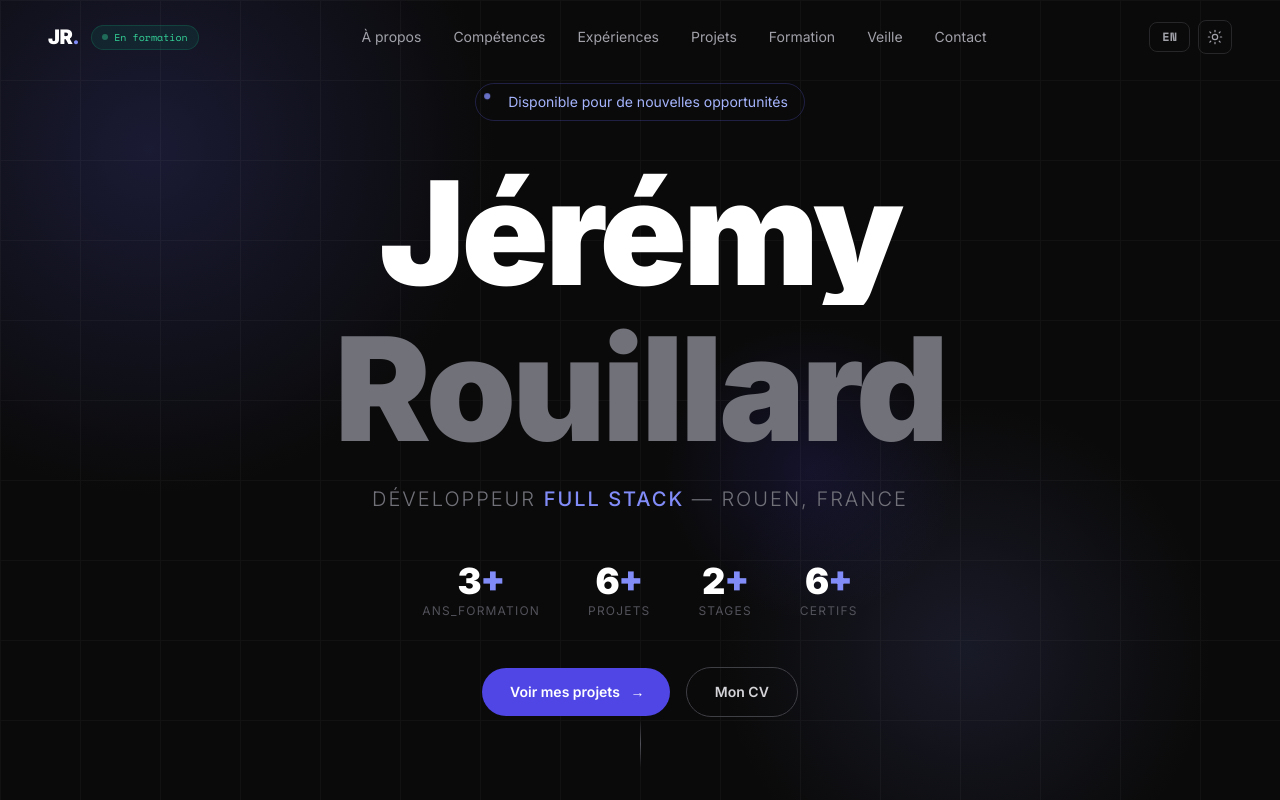
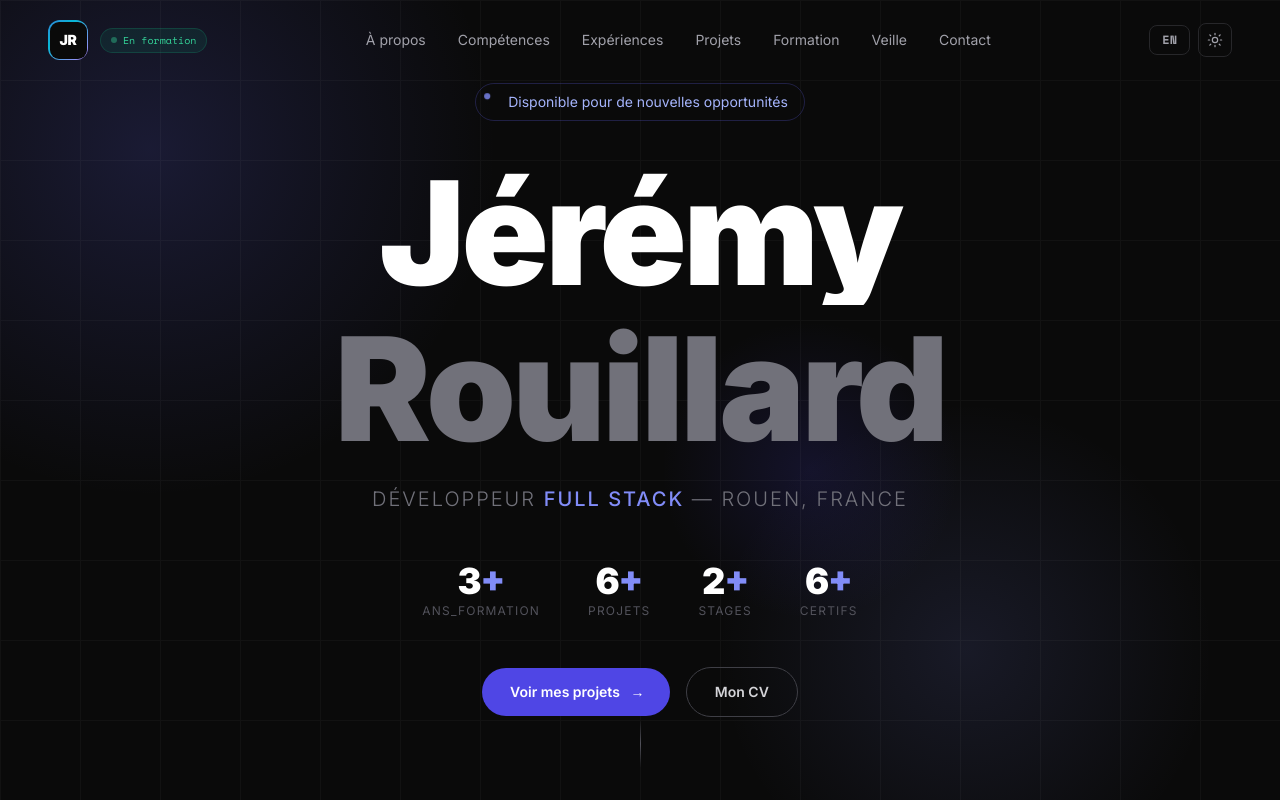
Before and after one commit to JRMi27/portfolio, a React (Vite) app: page / in a window 1280 px wide. Shown: the top 800 px of the page. Built offline with nearby package versions, Linux system fonts and the light colour scheme.

Commit message:
feat: redesign navbar logo with animated gradient border
Replace plain "JR." text with a 40×40 rounded square featuring:
- animated gradient border cycling indigo → violet → cyan → lavender (5s loop)
- dark inner fill adapting to light/dark mode
- white bold "JR" text centered

```diff
--- a/src/components/Navbar.jsx
+++ b/src/components/Navbar.jsx
@@ -58,8 +58,15 @@ export default function Navbar() {
         transition={{ duration: 0.7, delay: 0.1, ease: [0.22, 1, 0.36, 1] }}
       >
         <div className="flex items-center gap-3">
-          <a href="#home" className="text-white font-black text-xl tracking-tight select-none">
-            JR<span className="text-indigo-400">.</span>
+          <a href="#home" className="relative inline-flex items-center justify-center w-10 h-10 rounded-xl select-none group" aria-label="Accueil">
+            {/* Animated gradient border */}
+            <span className="absolute inset-0 rounded-xl logo-gradient-border" />
+            {/* Inner fill */}
+            <span className="logo-inner absolute inset-[1.5px] rounded-[9px] transition-colors duration-300" />
+            {/* Letters */}
+            <span className="relative z-10 text-white font-black text-sm tracking-tight leading-none">
+              JR
+            </span>
           </a>
           <span className="hidden sm:flex items-center gap-1.5 px-2.5 py-1 rounded-full bg-emerald-500/10 border border-emerald-500/20">
             <span className="w-1.5 h-1.5 rounded-full bg-emerald-400 animate-pulse" />
--- a/src/index.css
+++ b/src/index.css
@@ -95,6 +95,27 @@ html.light .hover\:border-indigo-500\/50:hover { border-color: rgba(99,102,241,0
 html.light .opacity-\[0\.03\] { opacity: 0.06; }
 html.light .opacity-\[0\.03\] { --grid-color: #000; }
 
+/* ── Navbar logo ── */
+@keyframes logo-gradient {
+  0%   { background-position: 0%   50%; }
+  50%  { background-position: 100% 50%; }
+  100% { background-position: 0%   50%; }
+}
+
+.logo-gradient-border {
+  background: linear-gradient(135deg, #6366f1 0%, #7c3aed 30%, #06b6d4 60%, #a78bfa 80%, #6366f1 100%);
+  background-size: 300% 300%;
+  animation: logo-gradient 5s ease infinite;
+  border-radius: inherit;
+}
+
+.logo-inner {
+  background: #0a0a0a;
+}
+html.light .logo-inner {
+  background: #f8f8f8;
+}
+
 /* ── Orb float animations ── */
 @keyframes float-orb-a {
   0%, 100% { transform: translate(0, 0)      scale(1); }
```
Also changed, not shown: 5 other files (tests, documents, lock files or other folders).
